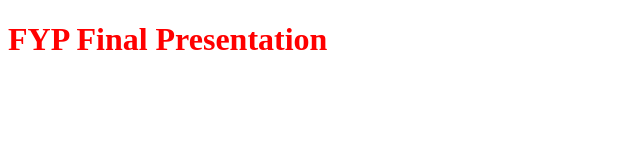
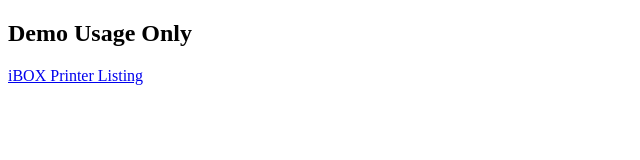
Before and after one commit to alifhaikal88/alifhaikal88.github.io, a plain HTML site: page index.html in a window 1280 px wide. Shown: the whole page, without its empty margins (0-640 px from the left). Drawn offline with Linux system fonts and the light colour scheme.

Commit message:
update index

```diff
--- a/index.html
+++ b/index.html
@@ -10,7 +10,10 @@
 </head>
 
 <body>
-    <h1>FYP Final Presentation</h1>
+    <h2>Demo Usage Only</h2>
+    <a href="https://alifhaikal88.github.io/data/printer.json" rel="noopener noreferrer">
+        iBOX Printer Listing
+    </a>
 </body>
 
 </html>
```
